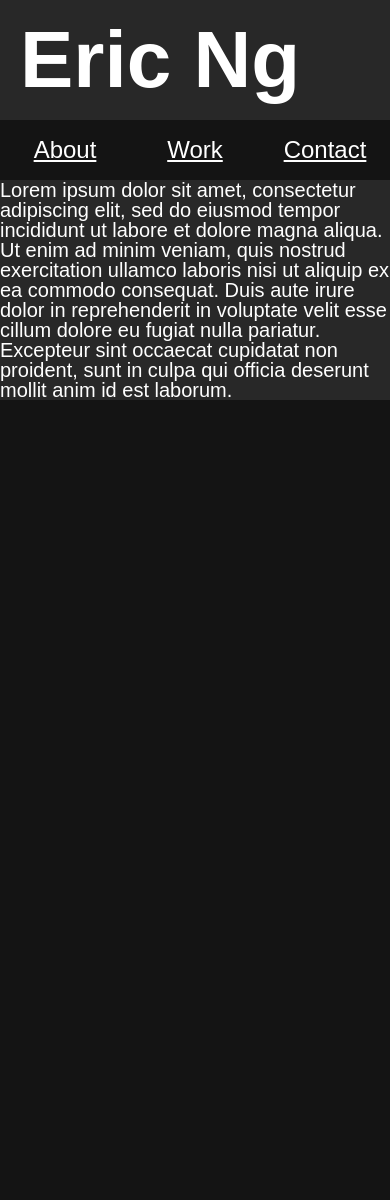
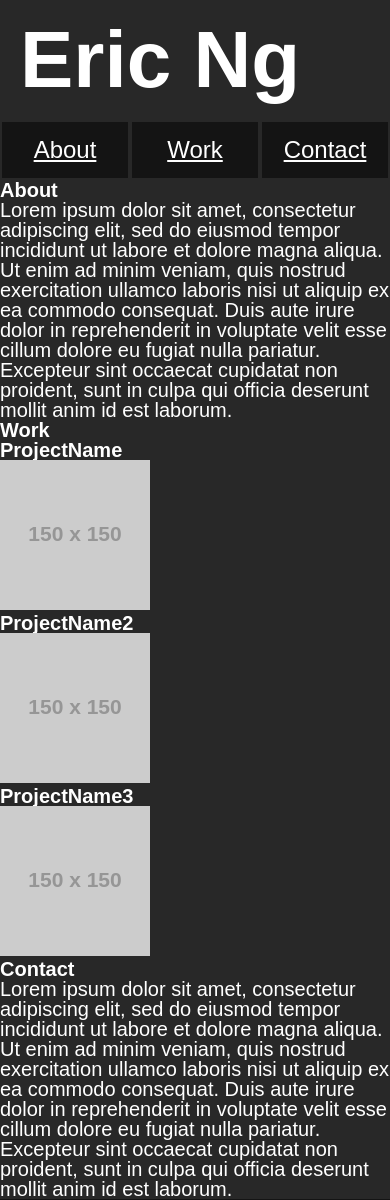
Before and after one commit to EricNg314/Simple_Portfolio, a plain HTML site: page index.html in a window 390 px wide. Before the commit the page ends 844 px from the top, so only its background shows below. Drawn offline with Linux system fonts and the light colour scheme; placeholder pictures from the web are drawn by us.

Commit message:
Fixing nav for desktop/mobile.

```diff
--- a/assets/css/style.css
+++ b/assets/css/style.css
@@ -9,7 +9,7 @@
 }
 
 * {
-  font-size: 16px;
+  font-size: 18px;
 }
 
 body {
@@ -34,9 +34,18 @@ nav ul {
  flex-direction: column;
 }
 .nav-li{
+ height: 2.5rem;
+}
 
- margin-left: 1rem;
+.nav-li a {
+ padding-left: 1rem;
+ display: flex;
+ align-items: center;
+ height: 100%;
+ border: 2px solid var(--secondary-bg-color);
+
 }
+
 .color-primary {
   color: var(--primary-txt-color);
   background-color: var(--primary-bg-color);
@@ -81,16 +90,22 @@ nav ul {
    display: flex;
    flex-direction: row;
    justify-content: space-between;
+   height: 3rem;
   }
   .nav-li {
    flex: 1;
-   text-align: center;
-   line-height: 3rem;
+   height: unset;
    margin-left: unset;
   }
   .nav-li * {
    font-size: 120%;
   }
+
+  .nav-li a {
+   justify-content: center;
+   padding-left: unset;
+  }
+
   .main-container {
     margin-top: 3rem;
     width: 100%;
--- a/index.html
+++ b/index.html
@@ -16,7 +16,7 @@
     <h1>Eric Ng</h1>
   </header>
   <div class="page-container color-primary">
-    <nav class="color-primary">
+    <nav class="">
       <ul>
         <li class="nav-li"><a href="#about">About</a></li>
         <li class="nav-li"><a href="#work">Work</a></li>
@@ -24,9 +24,43 @@
       </ul>
     </nav>
     <main class="main-container color-secondary">
-      <section id="about">Lorem ipsum dolor sit amet, consectetur adipiscing elit, sed do eiusmod tempor incididunt ut labore et dolore magna aliqua. Ut enim ad minim veniam, quis nostrud exercitation ullamco laboris nisi ut aliquip ex ea commodo consequat. Duis aute irure dolor in reprehenderit in voluptate velit esse cillum dolore eu fugiat nulla pariatur. Excepteur sint occaecat cupidatat non proident, sunt in culpa qui officia deserunt mollit anim id est laborum.</section>
-      <section id="work"></section>
-      <section id="contact"></section>
+      <section id="about">
+        <h2 class="section-margin">About</h2>
+        <p>Lorem ipsum dolor sit amet, consectetur adipiscing elit, sed do eiusmod tempor incididunt ut
+        labore et dolore magna aliqua. Ut enim ad minim veniam, quis nostrud exercitation ullamco laboris nisi ut
+        aliquip ex ea commodo consequat. Duis aute irure dolor in reprehenderit in voluptate velit esse cillum dolore eu
+        fugiat nulla pariatur. Excepteur sint occaecat cupidatat non proident, sunt in culpa qui officia deserunt mollit
+        anim id est laborum.</p>
+      </section>
+      <section id="work">
+        <h2 class="section-margin">Work</h2>
+        <section>
+          <h3>ProjectName</h3>
+          <a href="#">
+            <img src="https://via.placeholder.com/150">
+          </a>
+        </section>
+        <section>
+          <h3>ProjectName2</h3>
+          <a href="#">
+            <img src="https://via.placeholder.com/150">
+          </a>
+        </section>
+        <section>
+          <h3>ProjectName3</h3>
+          <a href="#">
+            <img src="https://via.placeholder.com/150">
+          </a>
+        </section>
+      </section>
+      <section id="contact">
+        <h2 class="section-margin">Contact</h2>
+        <p>Lorem ipsum dolor sit amet, consectetur adipiscing elit, sed do eiusmod tempor incididunt ut
+        labore et dolore magna aliqua. Ut enim ad minim veniam, quis nostrud exercitation ullamco laboris nisi ut
+        aliquip ex ea commodo consequat. Duis aute irure dolor in reprehenderit in voluptate velit esse cillum dolore eu
+        fugiat nulla pariatur. Excepteur sint occaecat cupidatat non proident, sunt in culpa qui officia deserunt mollit
+        anim id est laborum.</p>
+      </section>
     </main>
   </div>
 </body>
```
